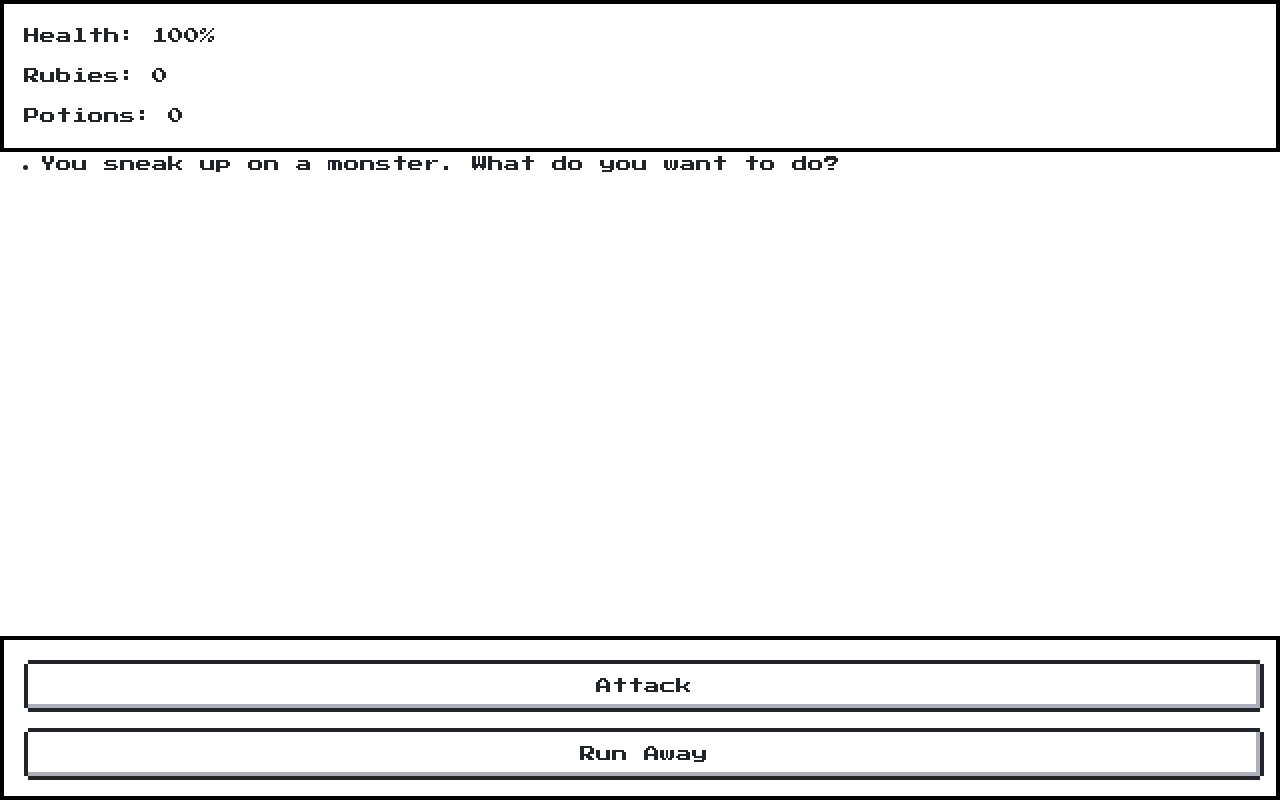
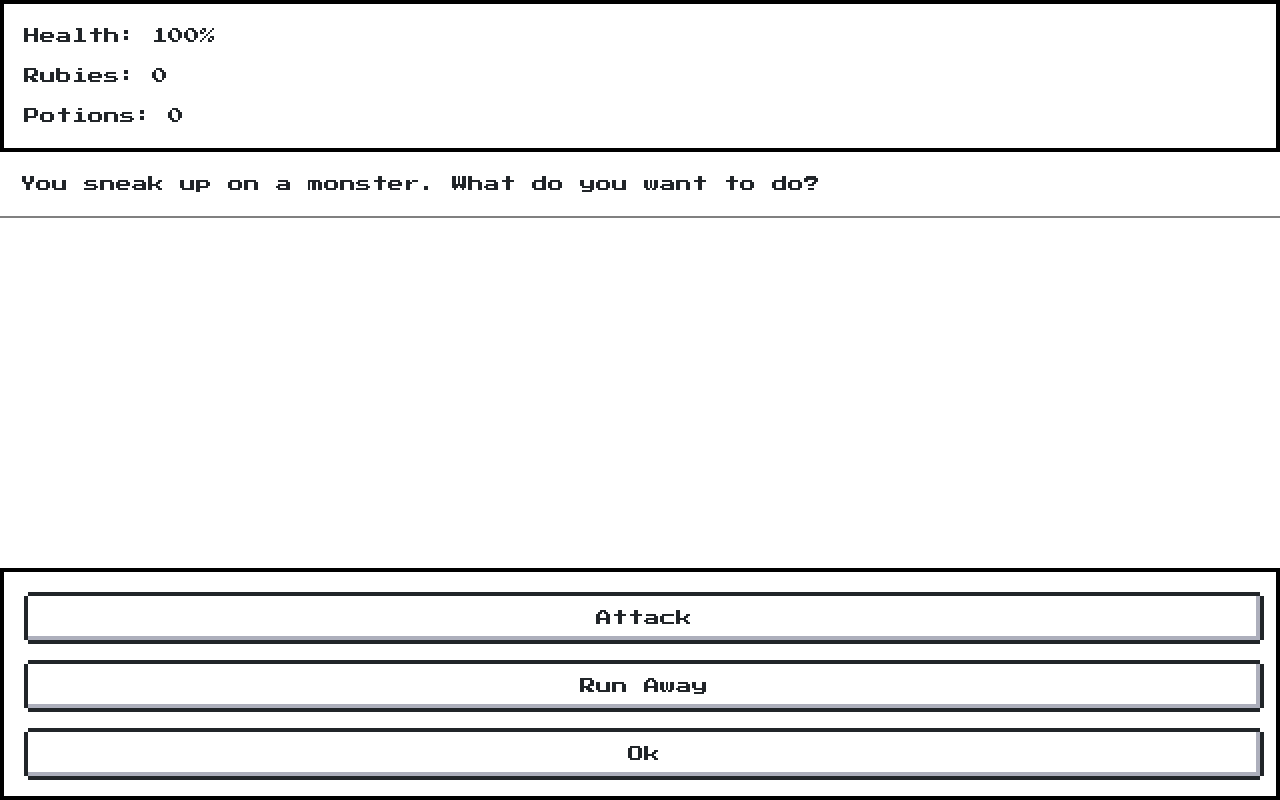
Before and after one commit to markDub77/vue-turn-based-adventure, a Vue app: page / in a window 1280 px wide. Built offline with nearby package versions, Linux system fonts and the light colour scheme.

Commit message:
The Begining

```diff
--- a/src/App.vue
+++ b/src/App.vue
@@ -1,10 +1,10 @@
 <template>
   <div id="app">
     <HeroStatus :heroHealth="heroHealth" />
-    <ul>
-      <li v-for="item in battleText" v-bind:key="item">{{ item }}</li>
+    <ul class="battleConsole">
+      <li class="battleConsole__item" v-for="item in battleText" v-bind:key="item">{{ item }}</li>
     </ul>
-    <HeroActions />
+    <HeroActions @finished="finished" />
   </div>
 </template>
 
@@ -62,6 +62,10 @@ export default {
       }
 
       // console.log(text, health);
+    },
+    finished() {
+      this.parentmessage = "sldkfljsadlfkj";
+      this.battleText.push("sldkfljsadlfkj");
     }
   }
 };
@@ -72,5 +76,16 @@ export default {
   p {
     padding: 20px;
   }
+  .battleConsole {
+    list-style: none;
+    padding: 0;
+    margin: 0;
+
+    &__item {
+      padding: 20px;
+      // background: gray;
+      border-bottom: 2px solid gray;
+    }
+  }
 }
 </style>
--- a/src/components/HeroActions.vue
+++ b/src/components/HeroActions.vue
@@ -3,12 +3,14 @@
     <!-- <button class="actions__button nes-btn" @click="walk">Walk</button> -->
     <button class="actions__button nes-btn" @click="attack">Attack</button>
     <button class="actions__button nes-btn" @click="runAway">Run Away</button>
+    <button @click="ok" class="actions__button nes-btn">Ok</button>
   </div>
 </template>
 
 <script>
 export default {
   name: "HeroActions",
+  props: ["parentmessage"],
   data() {
     return {
       counter: 0,
@@ -60,6 +62,9 @@ export default {
         this.enemyHealth = this.enemyHealth + damage;
         console.log("damage", damage);
       }
+    },
+    ok() {
+      this.$emit("finished");
     }
   }
 };
```
